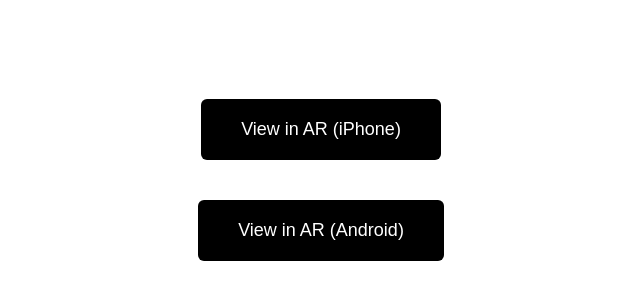
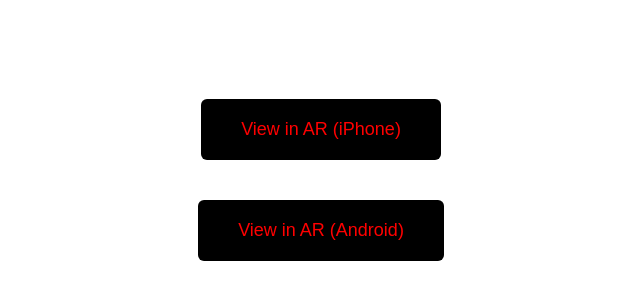
Before and after one commit to tangoalphatwo/ar_demo_2, a plain HTML site: page index.html in a window 1280 px wide. Shown: the part 220-520 px from the top of the page, without its empty margins (319-959 px from the left). Drawn offline with Linux system fonts and the light colour scheme.

Commit message:
Update index.html

```diff
--- a/index.html
+++ b/index.html
@@ -10,6 +10,7 @@
       margin: 0;
       padding: 0;
       background: white;
+      overflow: hidden;
       font-family: sans-serif;
       height: 100vh;
       display: flex;
@@ -25,7 +26,7 @@
       border: none;
       border-radius: 6px;
       background-color: black;
-      color: white;
+      color: red;
       cursor: pointer;
     }
 
```
